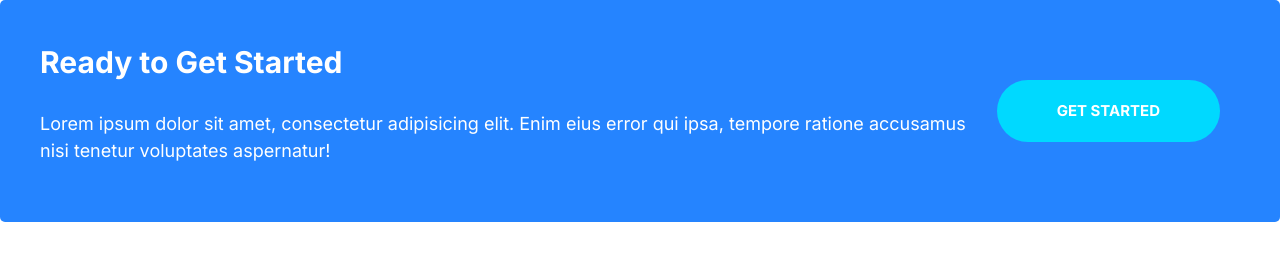
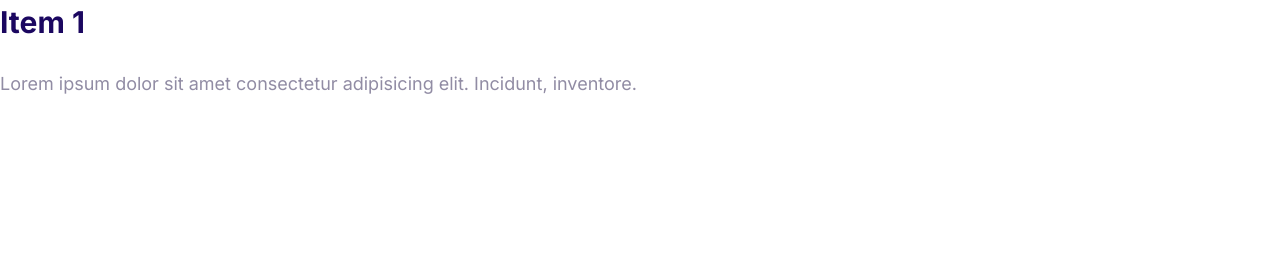
Before and after one commit to Danny922/Mo, a plain HTML site: page index.html in a window 1280 px wide. Drawn offline with Linux system fonts and the light colour scheme.

Commit message:
Collapsibles Set Up

```diff
--- a/css/styles.css
+++ b/css/styles.css
@@ -534,3 +534,35 @@ a {
         margin: 0 2rem;
     }
 }
+
+/* Collapsibles */
+.collapsible__header {
+    display: flex;
+    justify-content: space-between;
+}
+
+.collapsible__heading {
+    margin-top: 0;
+    font-size: 3rem;
+}
+
+.collapsible__chevron {
+    transform: rotate(-90deg);
+    transition: transform .3s;
+}
+
+.collapsible__content {
+    max-height: 0;
+    overflow: hidden;
+    opacity: 0;
+    transition: all .3s;
+}
+
+.collapsible--expanded .collapsible__chevron {
+    transform: rotate(0);
+}
+
+.collapsible--expanded .collapsible__content {
+    max-height: 100vh;
+    opacity: 1;
+}
--- a/index.html
+++ b/index.html
@@ -12,14 +12,17 @@
     <link rel="stylesheet" href="css/styles.css" />
 </head>
 <body>
-    <div class="callout callout--primary">
-        <div class="grid grid--1x2">
-            <div class="callout__content">
-                <h2 class="callout__heading">Ready to Get Started</h2>
-                <p>Lorem ipsum dolor sit amet, consectetur adipisicing elit. Enim eius error qui ipsa, tempore ratione accusamus nisi tenetur voluptates aspernatur!</p>
-            </div>
-            <a href="#" class="btn btn--secondary btn--stretched">Get Started</a>
+    <div class="collapsible collapsible--expanded">
+        <header class="collapsible__header">
+            <h2 class="collapsible__heading">Item 1</h2>
+            <svg class="icon icon--white collapsible__chevron">
+                <use xlink:href="images/sprite.svg#chevron"></use>
+            </svg>
+        </header>
+        <div class="collapsible__content">
+            Lorem ipsum dolor sit amet consectetur adipisicing elit. Incidunt, inventore.
         </div>
     </div>
+    <script src="main.js"></script>
 </body>
 </html>
--- /dev/null
+++ b/main.js
@@ -0,0 +1,6 @@
+const collapsibles = document.querySelectorAll(".collapsible");
+collapsibles.forEach((item) =>
+  item.addEventListener("click", function () {
+    this.classList.toggle("collapsible--expanded");
+  })
+);
```
Also changed, not shown: Components/collapsibles.html (added, +12 -0 lines).
